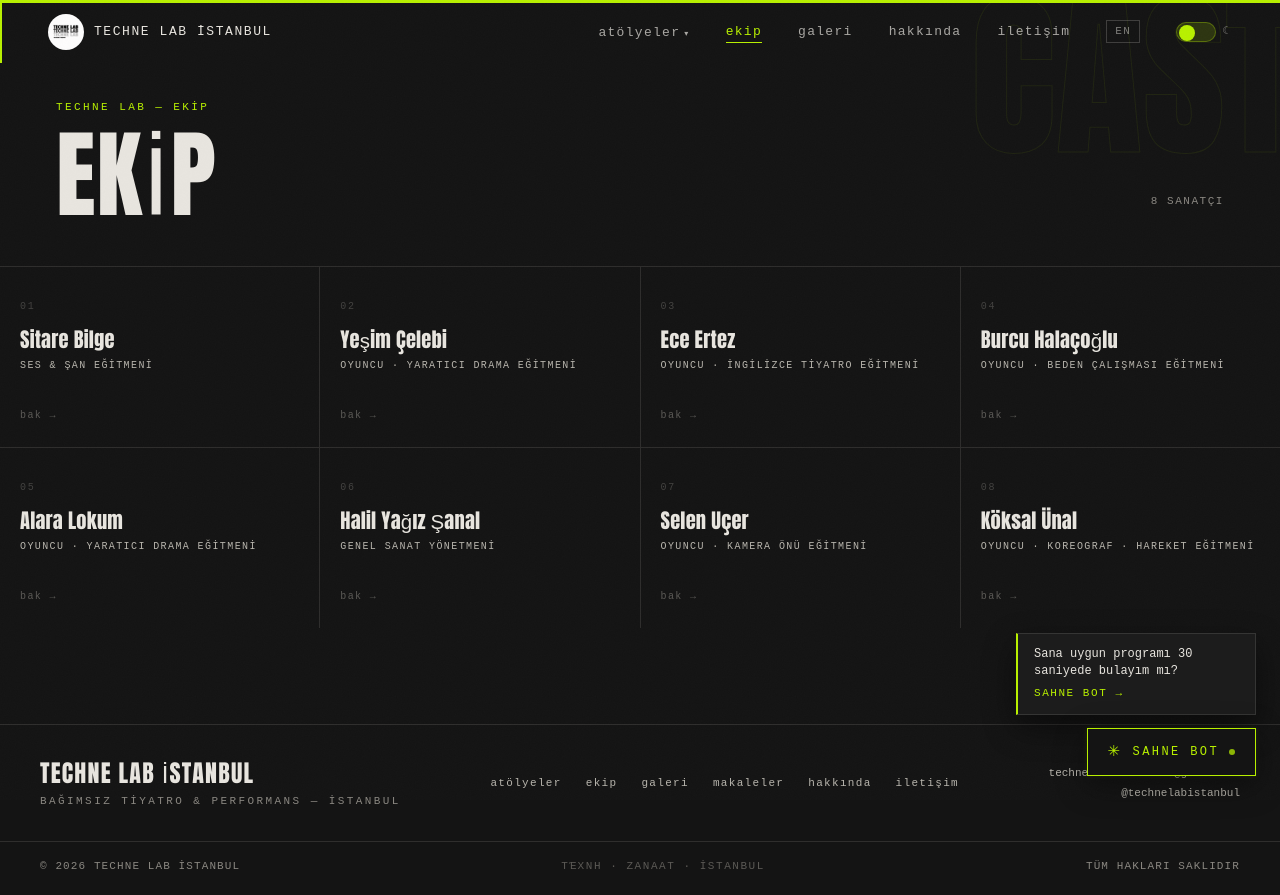
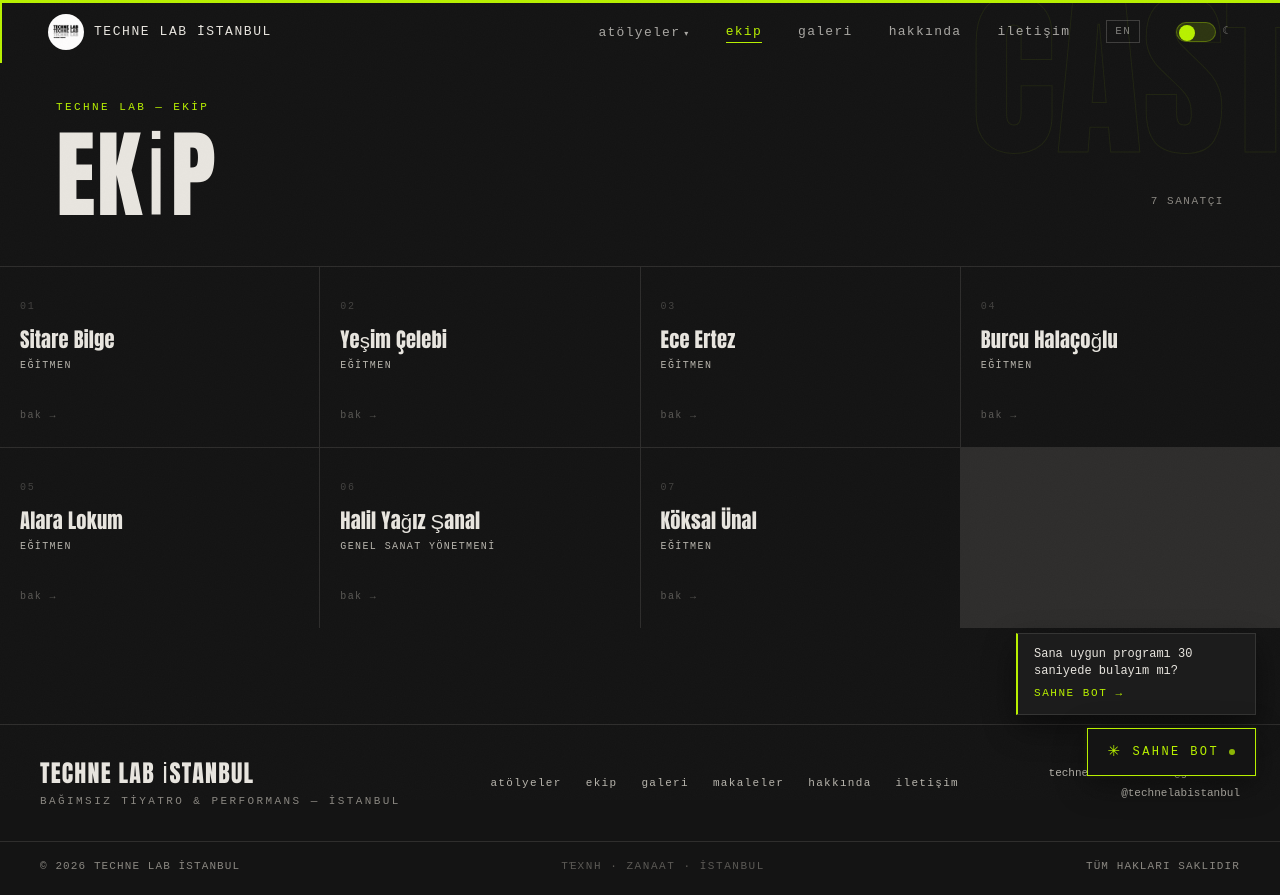
Before and after one commit to hysanal34-web/technelab, a Next.js app: page /ekip in a window 1280 px wide. Built offline with nearby package versions, Linux system fonts and the light colour scheme.

Commit message:
Ekip: roller güncellendi, biyolar CV'den yazıldı, Selen arşive

```diff
--- a/src/app/ekip/page.tsx
+++ b/src/app/ekip/page.tsx
@@ -19,22 +19,22 @@ const TEAM: TeamMember[] = [
   {
     name: 'Sitare Bilge',
     slug: 'sitare-bilge',
-    role: 'Ses & Şan Eğitmeni',
+    role: 'Eğitmen',
     bio: 'Sesi bir araç olarak görür, şanı sadece teknikten değil dramaturjiden de okur. Müzikal sahnede kişisel sesin nasıl var olduğuyla ilgilenir.',
     programs: [{ label: 'Techne Musical Lab', slug: 'techne-musical-lab' }],
   },
   {
     name: 'Yeşim Çelebi',
     slug: 'yesim-celebi',
-    role: 'Oyuncu · Yaratıcı Drama Eğitmeni',
-    bio: 'Oyunculuk ve yaratıcı drama pratiğini gündelik dilin içinde arar. Sınıfı bir oyun alanı olarak görür; kurguyu ciddiye alırken oyunu da kaybetmez.',
+    role: 'Eğitmen',
+    bio: 'Yale Üniversitesi Tiyatro ve Performans Sanatları lisansının ardından LAMDA (Londra), Stella Adler ve Lee Strasberg (New York) programlarını tamamladı. Show TV ve Netflix yapımlarında oynadı. Sınıfı bir oyun alanı olarak görür; kurguyu ciddiye alırken oyunu da kaybetmez.',
     programs: [{ label: 'English Drama Lab', slug: 'english-drama-lab' }],
   },
   {
     name: 'Ece Ertez',
     slug: 'ece-ertez',
-    role: 'Oyuncu · İngilizce Tiyatro Eğitmeni',
-    bio: 'İngilizce metni bir sahne dili olarak ele alır. Dili öğretmez — dili kullanır. Oyunculuğu İngilizce üzerinden çalışmak isteyenler için.',
+    role: 'Eğitmen',
+    bio: 'İngilizce metni bir sahne dili olarak ele alır. Dili öğretmez — dili kullanır.',
     programs: [
       { label: 'English Acting Praxis', slug: 'english-drama-final-project' },
     ],
@@ -42,42 +42,42 @@ const TEAM: TeamMember[] = [
   {
     name: 'Burcu Halaçoğlu',
     slug: 'burcu-halacoglu',
-    role: 'Oyuncu · Beden Çalışması Eğitmeni',
-    bio: 'Sahne mevcudiyetini beden üzerinden araştırır. Sessizlikle, nefesle ve zemin ile ilişkiyle çalışır. Fiziksel farkındalık onun için bir başlangıç noktası.',
+    role: 'Eğitmen',
+    bio: 'Sahne mevcudiyetini beden üzerinden araştırır. Sessizlik, nefes ve zemin ile ilişki onun için bir başlangıç noktası.',
     programs: [{ label: 'Oyuncunun Mevcudiyeti', slug: 'oyuncunun-mevcudiyeti' }],
   },
   {
     name: 'Alara Lokum',
     slug: 'alara-lokum',
-    role: 'Oyuncu · Yaratıcı Drama Eğitmeni',
-    bio: 'İngilizce yaratıcı anlatım ve doğaçlama üzerine çalışan oyuncu-eğitmen. Grubu bir sahne topluluğu gibi kurar.',
+    role: 'Eğitmen',
+    bio: 'Kadir Has Üniversitesi Tiyatro Bölümü mezunu. Şahika Tekand Stüdyo Oyuncuları\'nda çalıştı. Sahne ve ekran deneyimini eğitim pratiğine taşır. İngilizce yaratıcı anlatım ve doğaçlama üzerine çalışır.',
     programs: [{ label: 'English Drama Lab', slug: 'english-drama-lab' }],
   },
   {
     name: 'Halil Yağız Şanal',
     slug: 'halil-yagiz-sanal',
     role: 'Genel Sanat Yönetmeni',
-    bio: 'Techne Lab\'ın kurucusu. İstanbul Üniversitesi Felsefe\'den tiyatroya geçen, GalataPerform\'da iki yıl oyun yazarlığı çalışan dramaturg. "Bir Yaz Gecesi Çöküşü" ile YeniMetin Festivali\'nden İKSV Senenin Oyunu ödülü.',
+    bio: 'Felsefe eğitimine paralel olarak tiyatroya yöneldi. GalataPerform\'da çağdaş oyun yazarlığı eğitimi aldı; Dramatik Yazarlık ve Dramaturji alanında lisans çalışmalarını sürdürdü. "Bir Yaz Gecesi Çöküşü" ile İKSV Senenin Oyunu ödüllü. 2026\'da Techne Lab İstanbul\'u kurdu.',
     programs: [{ label: 'The Auteur Lab', slug: 'auteur-lab' }],
-  },
-  {
-    name: 'Selen Uçer',
-    slug: 'selen-ucer',
-    role: 'Oyuncu · Kamera Önü Eğitmeni',
-    bio: 'Lens önündeki oyuncuyu tanıyan biri — çerçeveyi, enerjiyi, zamanlamayı. Kamera ve sahne arasındaki geçişi öğretir.',
-    programs: [{ label: 'Camera Praxis', slug: 'camera-praxis' }],
   },
   {
     name: 'Köksal Ünal',
     slug: 'koksal-unal',
-    role: 'Oyuncu · Koreograf · Hareket Eğitmeni',
-    bio: 'YTÜ Sahne Sanatları ve İÜ Konservatuvar müzikal tiyatro sertifikası. Bahçeşehir Üniversitesi Konservatuvarı\'nda öğretim görevlisi. İBB Şehir Tiyatroları, Trabzon Devlet Tiyatrosu koreografı. En İyi Koreografi ödüllü.',
+    role: 'Eğitmen',
+    bio: 'Yıldız Teknik Üniversitesi Sahne Sanatları mezunu; Haliç Üniversitesi\'nde Tiyatro alanında yüksek lisanslı. İÜ Devlet Konservatuvarı Müzikal Tiyatro sertifikalı. İBB Şehir Tiyatroları ve Trabzon Devlet Tiyatrosu\'nda oyuncu ve koreograf olarak çalıştı. Bahçeşehir Üniversitesi Konservatuvarı ve İÜ Devlet Konservatuvarı öğretim görevlisi. En İyi Koreografi ödüllü.',
     programs: [
       { label: 'Techne Musical Lab', slug: 'techne-musical-lab' },
       { label: 'Broadway Musical Dance', slug: 'broadway-musical-dance' },
     ],
   },
 ]
+
+// Selen Uçer — arşivde, program kesinleşmedi
+// {
+//   name: 'Selen Uçer', slug: 'selen-ucer', role: 'Eğitmen',
+//   bio: 'Roosevelt Üniversitesi (Chicago) Tiyatro yüksek lisanslı. Boğaziçi Üniversitesi\'nde Kimya lisansının ardından sahneye geçti. New York\'ta off-Broadway projelerde yer aldı. Çok sayıda ulusal ve uluslararası ödüllü film ve tiyatro çalışması var.',
+//   programs: [{ label: 'Camera Praxis', slug: 'camera-praxis' }],
+// }
 
 const jsonLd = {
   '@context': 'https://schema.org',
```
